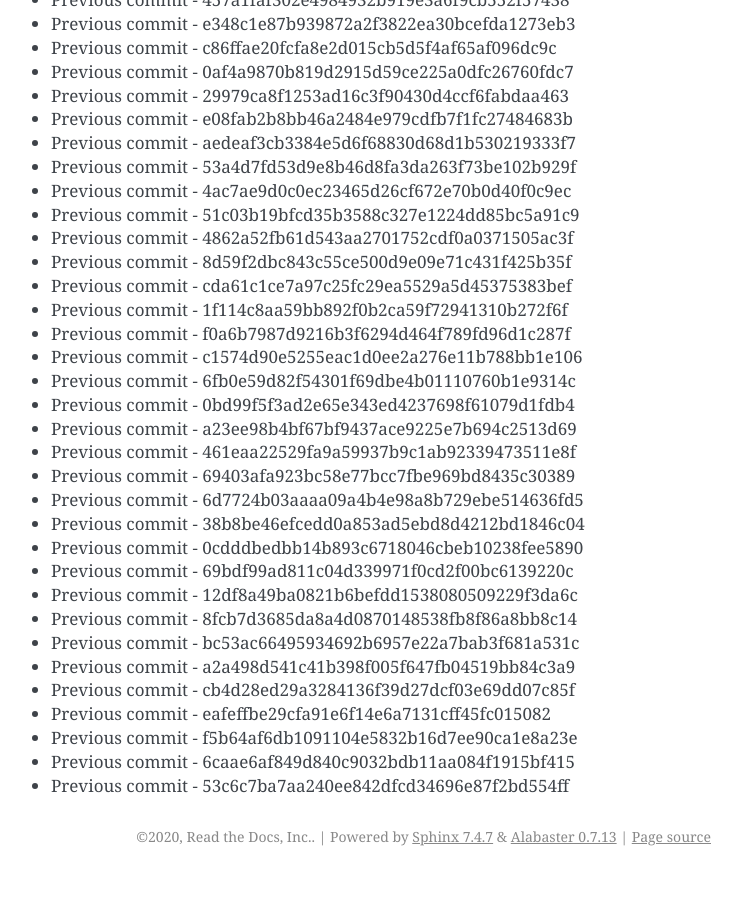
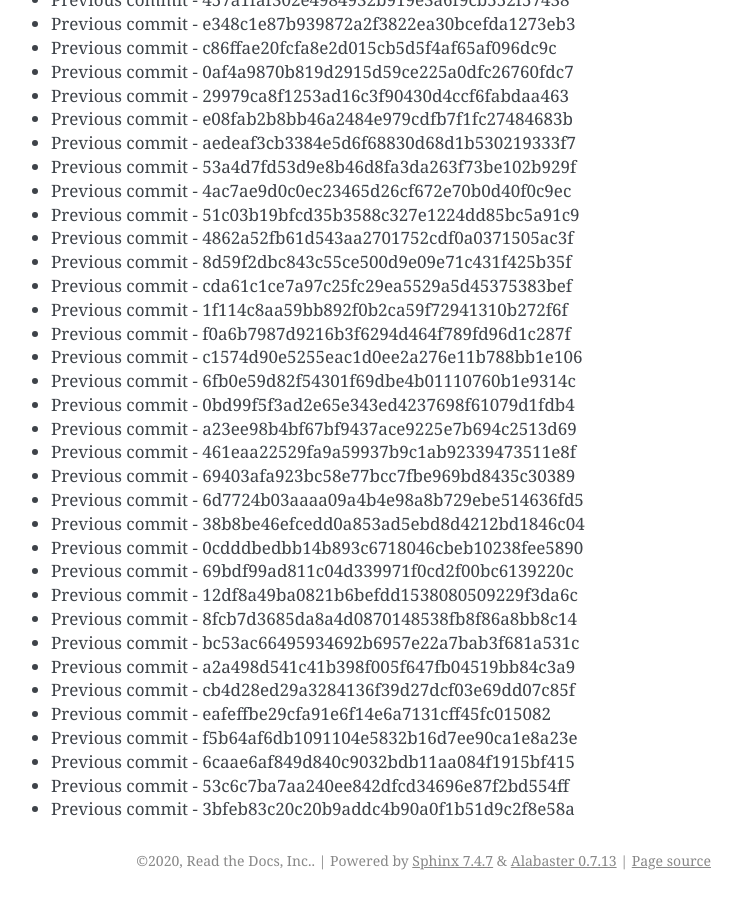
Before and after one commit to readthedocs/rtd-git-stresstest, a Sphinx documentation site: the page built from docs/updates.rst, in a window 1280 px wide and 900 px high, scrolled down 73664 px. Shown: the whole window, without its empty margins (399-1141 px from the left). Built offline with Sphinx 7.4.7, drawn with Linux system fonts in a browser that asks for light colours; before the commit the page ends 74540 px from its top, so only the background shows below that.

Commit message:
Generating commit from previous: 3bfeb83c20c20b9addc4b90a0f1b51d9c2f8e58a

```diff
--- a/docs/updates.rst
+++ b/docs/updates.rst
@@ -3127,3 +3127,4 @@ It can be tested for any performance characteristics.
 * Previous commit - f5b64af6db1091104e5832b16d7ee90ca1e8a23e
 * Previous commit - 6caae6af849d840c9032bdb11aa084f1915bf415
 * Previous commit - 53c6c7ba7aa240ee842dfcd34696e87f2bd554ff
+* Previous commit - 3bfeb83c20c20b9addc4b90a0f1b51d9c2f8e58a
```
